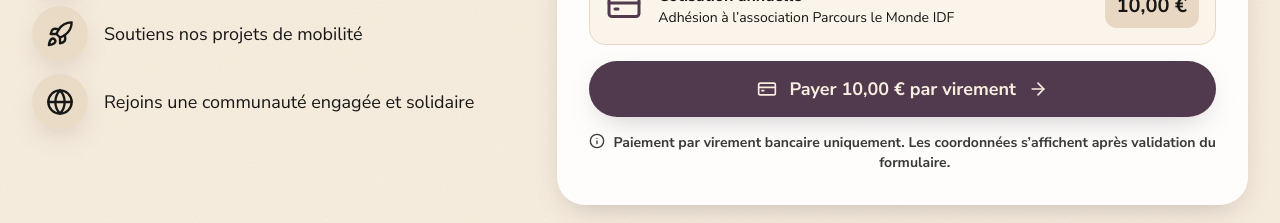
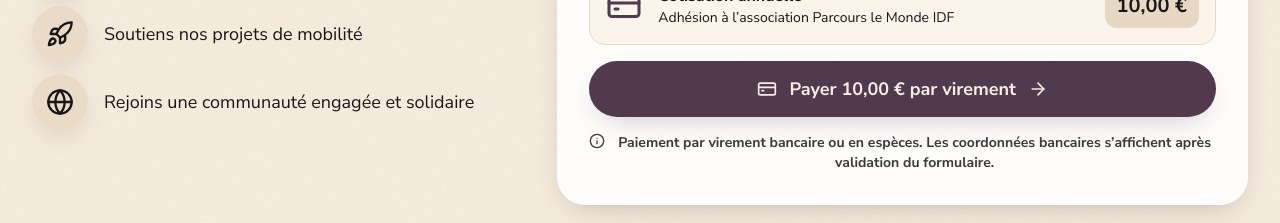
Before and after one commit to DamienRichardII/plm-IDF, a React (Vite) app: page / in a window 1280 px wide. Shown: the part 1620-1843 px from the top of the page. Built offline with nearby package versions, Linux system fonts and the light colour scheme; no server answers.

Commit message:
Paiement : virement ou espèces

```diff
--- a/src/components/MembershipForm.tsx
+++ b/src/components/MembershipForm.tsx
@@ -140,7 +140,7 @@ export default function MembershipForm({ className = '' }: { className?: string
         </button>
         <p className="flex items-start justify-center gap-2 text-center text-sm font-semibold text-ink/85">
           <Info aria-hidden="true" className="h-4 w-4 shrink-0" />
-          Paiement par virement bancaire uniquement. Les coordonnées s’affichent après validation du formulaire.
+          Paiement par virement bancaire ou en espèces. Les coordonnées bancaires s’affichent après validation du formulaire.
         </p>
       </form>
 
--- a/src/components/PaymentPreviewDialog.tsx
+++ b/src/components/PaymentPreviewDialog.tsx
@@ -68,8 +68,8 @@ export default function PaymentPreviewDialog({ open, values, onClose }: Props) {
           Paiement par virement
         </h2>
         <p id="pay-desc" className="mt-2 text-base">
-          Pour finaliser votre adhésion, effectuez un virement de <strong>{priceLong}</strong> vers le compte ci-dessous.
-          Le paiement de la cotisation se fait uniquement par virement bancaire.
+          Le paiement de la cotisation ({priceLong}) peut se faire par virement bancaire ou en espèces.
+          Pour payer par virement, utilisez les coordonnées ci-dessous.
         </p>
 
         <dl className="mt-3 divide-y divide-sand rounded-2xl bg-cream/60 px-4">
--- a/src/config/site.ts
+++ b/src/config/site.ts
@@ -17,7 +17,7 @@ export const siteConfig = {
     venue: 'Salle des fêtes Mairie du 20e — 6 place Gambetta, 75020 Paris' as string | null,
     bookingUrl: null as string | null, // lien de réservation https://… (à fournir)
   },
-  /** Paiement de la cotisation : virement bancaire uniquement (RIB fourni par l'association). */
+  /** Paiement de la cotisation : virement bancaire (RIB fourni par l'association) ou espèces. */
   payment: {
     beneficiary: 'PARCOURS LE MONDE IDF',
     iban: 'FR76 1751 5900 0008 0091 6005 881',
```
Also changed, not shown: 1 other file (tests, documents, lock files or other folders).
